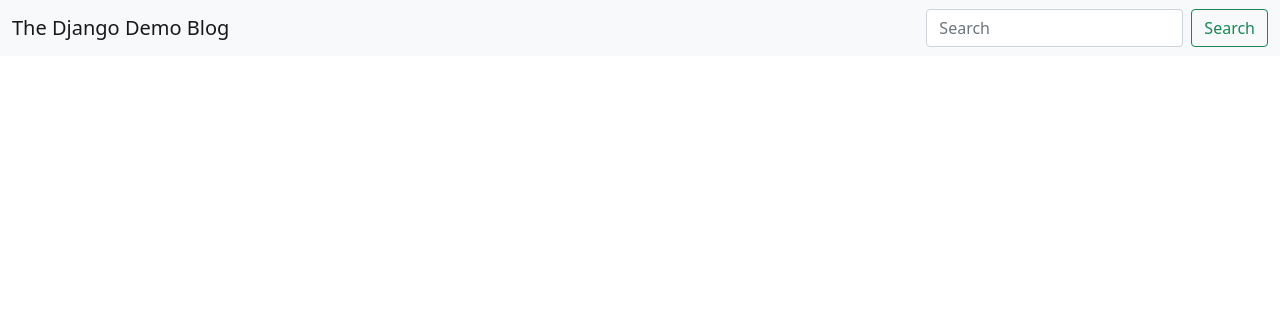
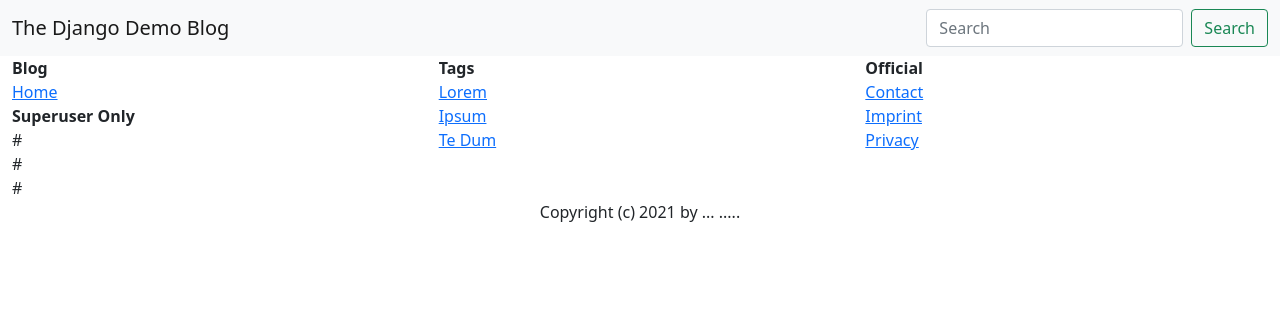
Before and after one commit to eliujulian/djangoblogdemo, a Django app: page / in a window 1280 px wide. Shown: the top 316 px of the page. Run offline with Django 3.2, Linux system fonts and the light colour scheme; data that the repository does not hold is empty.

Commit message:
added basic footer

```diff
--- a/templates/blog/base.html
+++ b/templates/blog/base.html
@@ -20,5 +20,38 @@
 
 {% block content %} {% endblock content %}
 
+<!-- Footer -->
+<div>
+    <div class="container-fluid">
+        <div class="row">
+            <div class="col">
+                <div><strong>Blog</strong></div>
+                <div><a href="{% url 'landingpage' %}">Home</a></div>
+                <div><strong>Superuser Only</strong></div>
+                <div>#</div>
+                <div>#</div>
+                <div>#</div>
+            </div>
+            <div class="col">
+                <div><strong>Tags</strong></div>
+                <div><a href="#">Lorem</a></div>
+                <div><a href="#">Ipsum</a></div>
+                <div><a href="#">Te Dum</a></div>
+            </div>
+            <div class="col">
+                <div><strong>Official</strong></div>
+                <div><a href="#">Contact</a></div>
+                <div><a href="#">Imprint</a></div>
+                <div><a href="#">Privacy</a></div>
+            </div>
+        </div>
+
+        <div class="d-flex justify-content-center">
+            Copyright (c) 2021 by ... .....
+        </div>
+
+    </div>
+</div>
+
 </body>
 </html>
```
